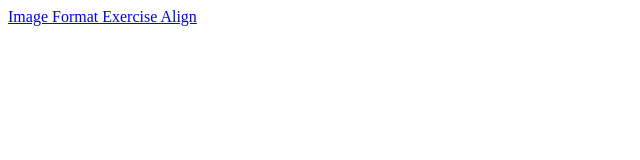
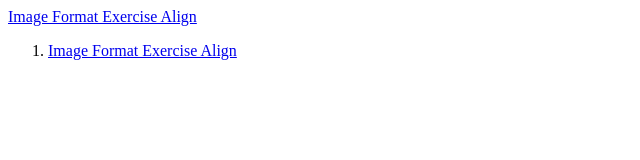
Before and after one commit to adrianb5/adrianb5.github.io, a plain HTML site: page session03/index.html in a window 1280 px wide. Shown: the whole page, without its empty margins (0-640 px from the left). Drawn offline with Linux system fonts and the light colour scheme.

Commit message:
Update index.html

```diff
--- a/session03/index.html
+++ b/session03/index.html
@@ -10,7 +10,12 @@
    Image Format Exercise Align
 </a>
 
+<ol>
 
+	<li> <a href="image_format_exercise_align.html" >
+   Image Format Exercise Align
+	</a> </li>
+</ol>
 
 
 </body>
```
